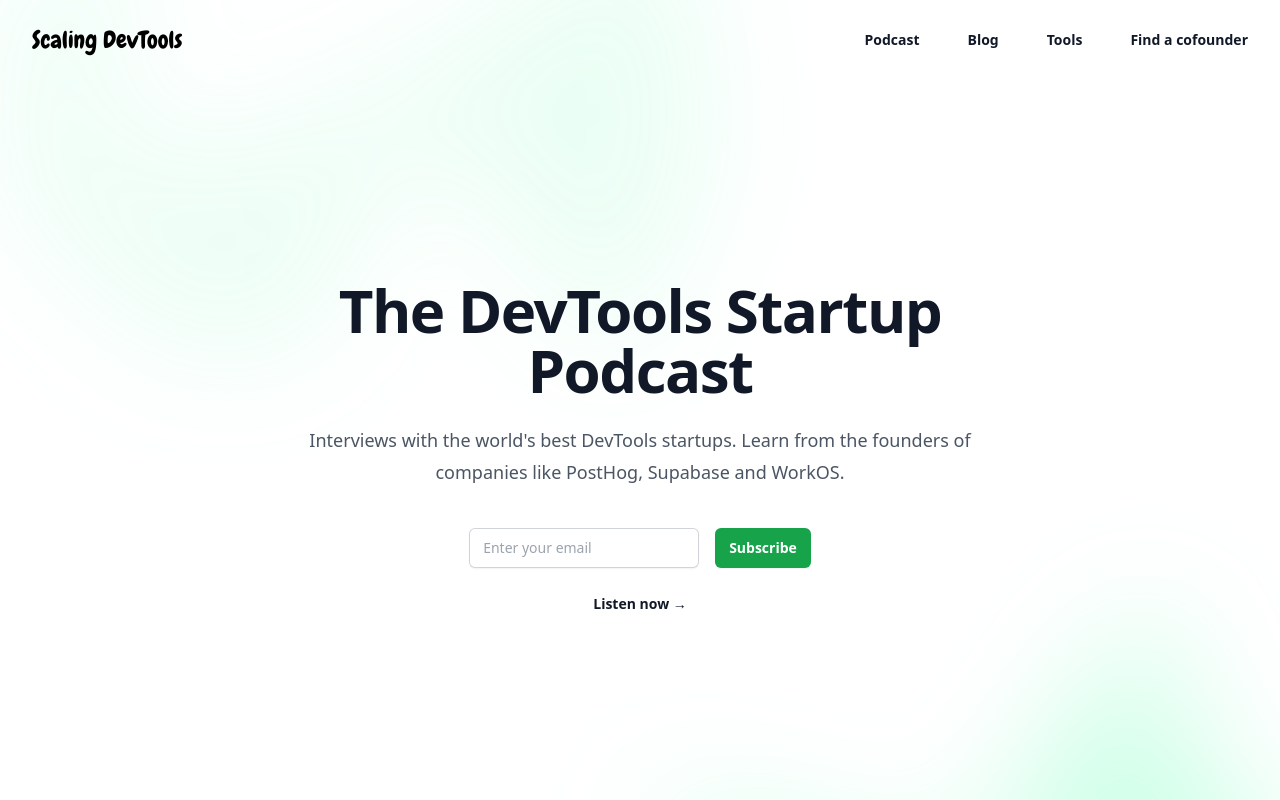
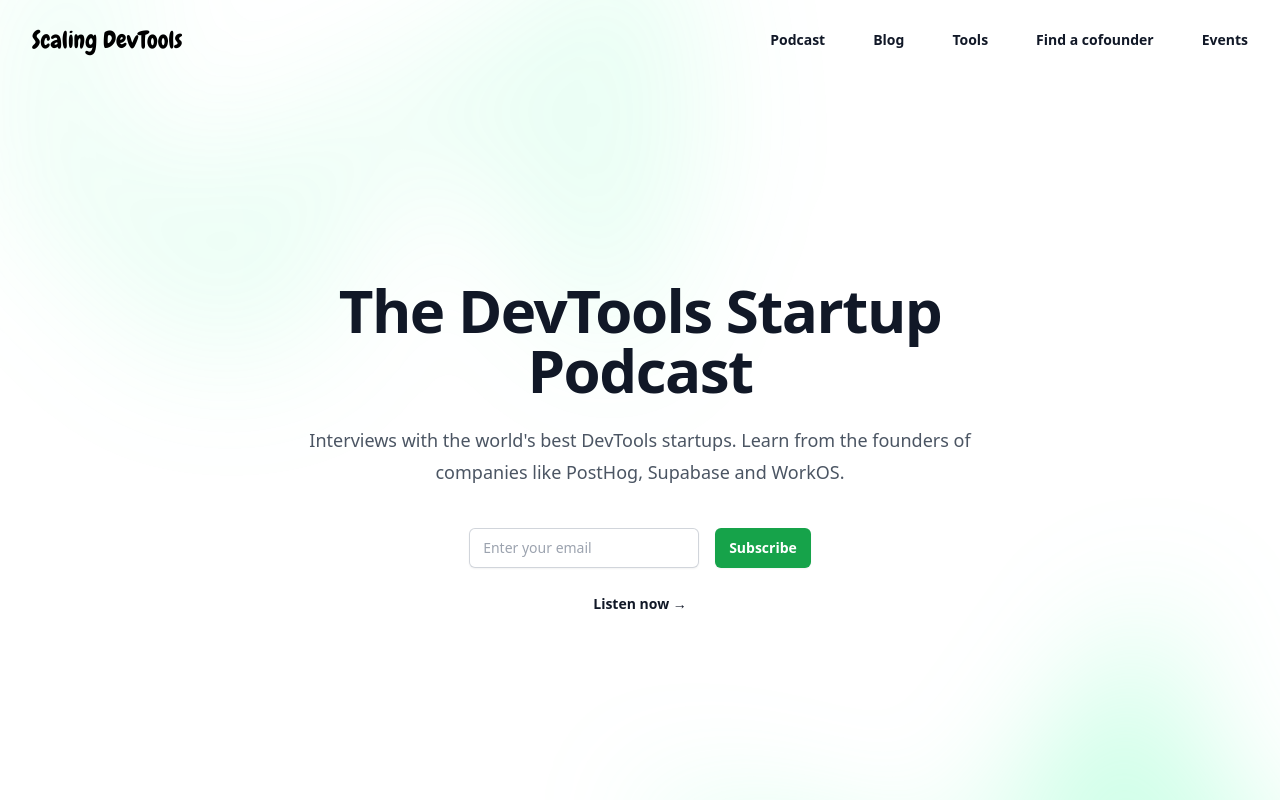
Before and after one commit to jackbridger/scaling-devtools, a Nuxt app: page / in a window 1280 px wide. Shown: the top 800 px of the page. Built offline with nearby package versions, Linux system fonts and the light colour scheme.

Commit message:
add events to hero

```diff
--- a/components/Hero.vue
+++ b/components/Hero.vue
@@ -87,6 +87,7 @@
   { name: 'Blog', href: 'https://blog.scalingdevtools.com/' },
   { name: 'Tools', href: '/tools' },
   { name: 'Find a cofounder', href: '/cofounder' },
+  { name: 'Events', href: '/events' },
   // { name: 'Jobs', href: '#' },
   // { name: 'Events', href: '#' },
   // { name: 'Newsletter', href: '#' },
```
